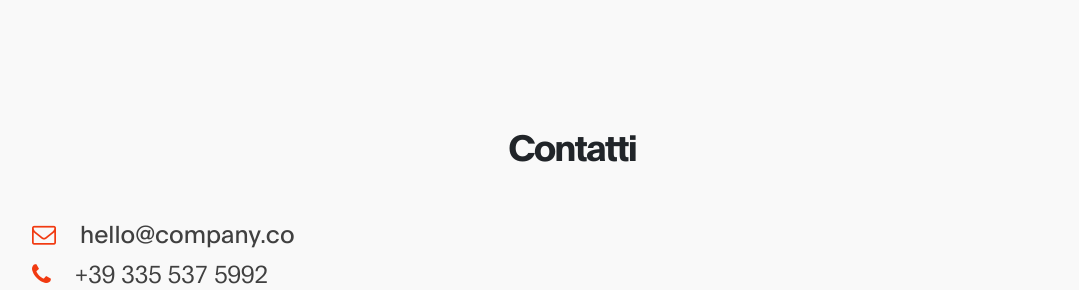
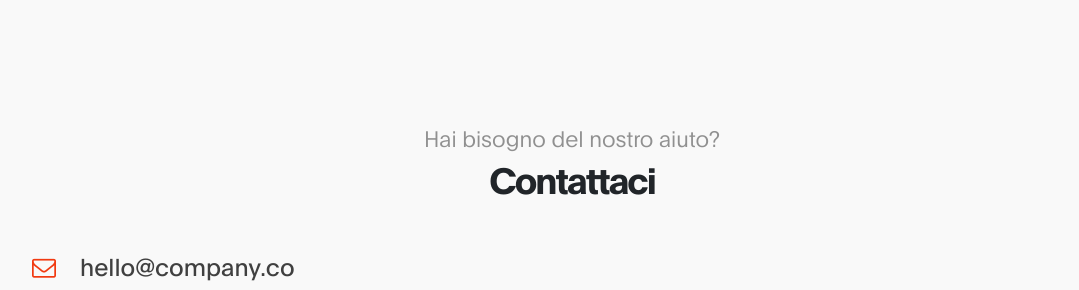
Before and after one commit to Ritmic/sito-alex, a plain HTML site: page index.html in a window 1280 px wide. Shown: the part 2408-2698 px from the top of the page, without its empty margins (68-1147 px from the left). Drawn offline with Linux system fonts and the light colour scheme.

Commit message:
Added subtitle for Contats section

```diff
--- a/index.html
+++ b/index.html
@@ -146,9 +146,10 @@
                <div class="row">
                     <div class="col-12">
                         <div class="col-lg-12 col-12 text-center my-5">
-                            <h2 data-aos="fade-up" data-aos-delay="200">Contatti</h2>
+                            <h6 data-aos="fade-up mgb-5" data-aos-delay="200">Hai bisogno del nostro aiuto?</h6>
+                            <h2 data-aos="fade-up" data-aos-delay="400">Contattaci</h2>
                          </div>
-                        <div class="d-flex flex-column  mx-auto col-12" data-aos="fade-up" data-aos-delay="400">
+                        <div class="d-flex flex-column  mx-auto col-12" data-aos="fade-up" data-aos-delay="600">
                             <h4 class="mr-4"><i class="fa fa-envelope-o mr-4"></i><a href="#">hello@company.co</a></h4>
                             <a href="tel:+39 335 537 5992"> <h4><i class="fa fa-phone mr-4"></i>+39 335 537 5992</h4></a>
                             <a href="https://www.facebook.com/mirko.tomasi1"> <h4><i class=" fa fa-brands fa-facebook mr-4"></i> facebook.com</h4></a>
```
